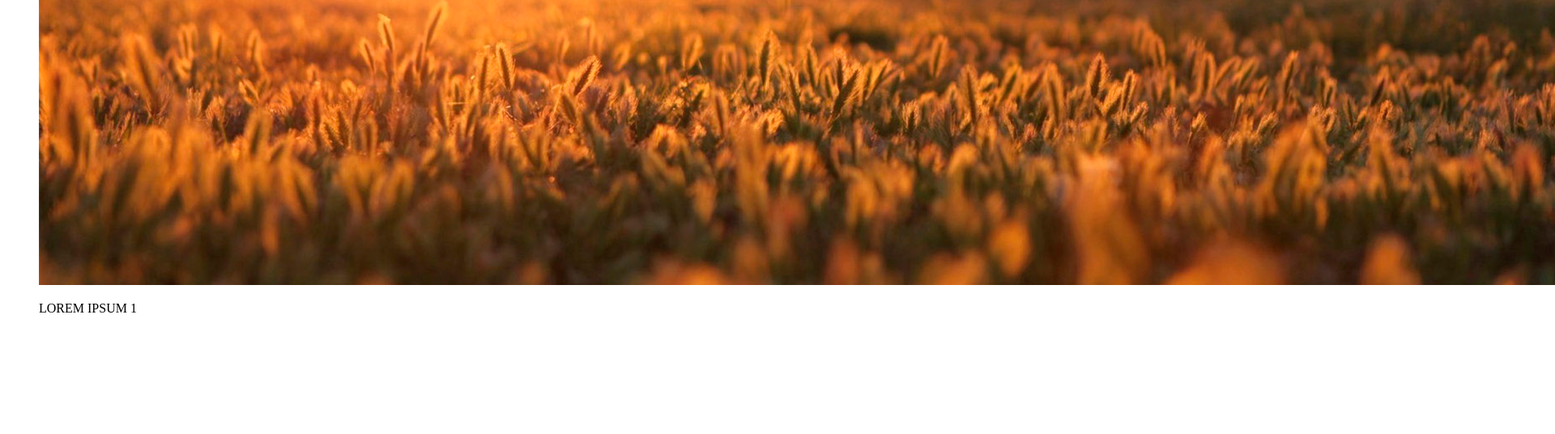
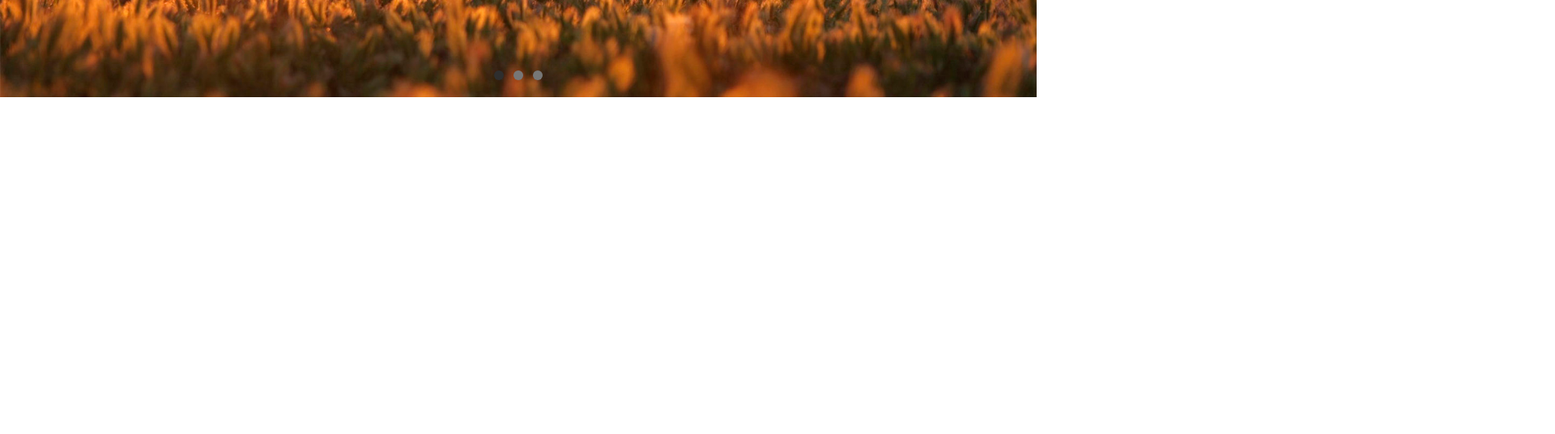
Before and after one commit to mattthegoldenfox88/slider-responsive, a plain HTML site: page index.html in a window 1280 px wide. Shown: the part 264-800 px from the top of the page at 81% size, 1920 px wide, since content can reach past the window. Drawn offline with nearby package versions, Linux system fonts and the light colour scheme.

Commit message:
Update index.html

```diff
--- a/index.html
+++ b/index.html
@@ -3,7 +3,7 @@
 <head>
 	<meta charset="UTF-8">
 	<title>Slider Responsive</title>
-	<link rel="stylesheet" href="flexslider.css" type="text/css">
+	<link rel="stylesheet" href="style.css" type="text/css">
 	<script src="https://ajax.googleapis.com/ajax/libs/jquery/1.6.2/jquery.min.js"></script>
 	<meta name="viewport" content="width=device-width, user-scalable=no, initial-scale=1.0, maximum-scale=1.0, minimum-scale=1.0">
 	<script src="js/jquery.flexslider.js"></script>
```
